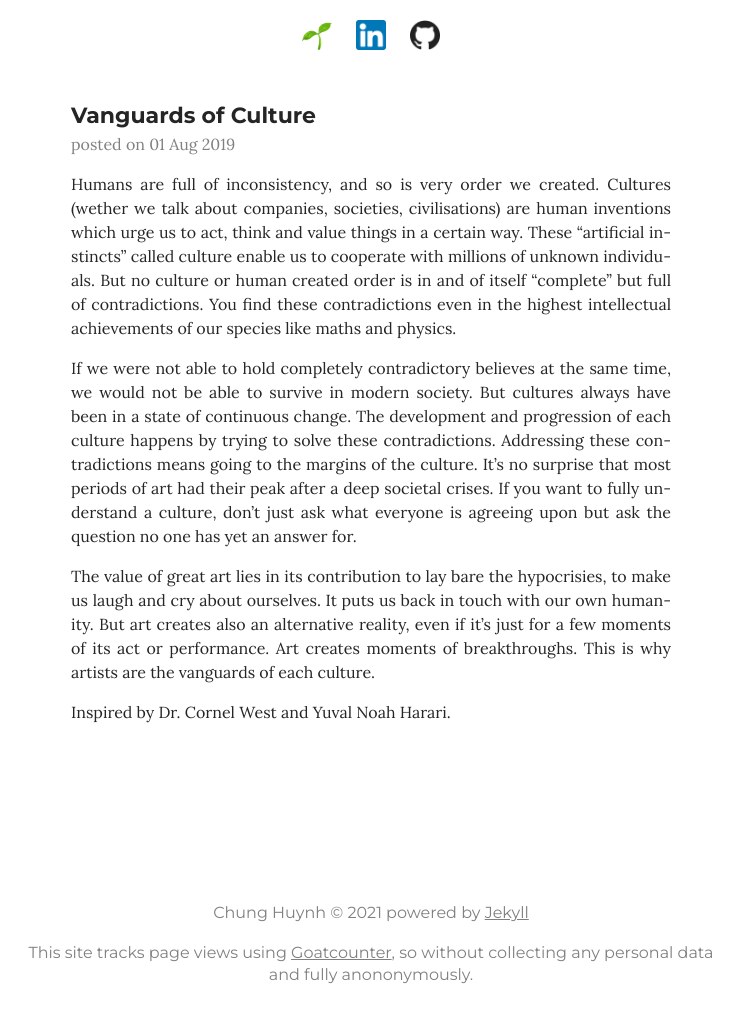
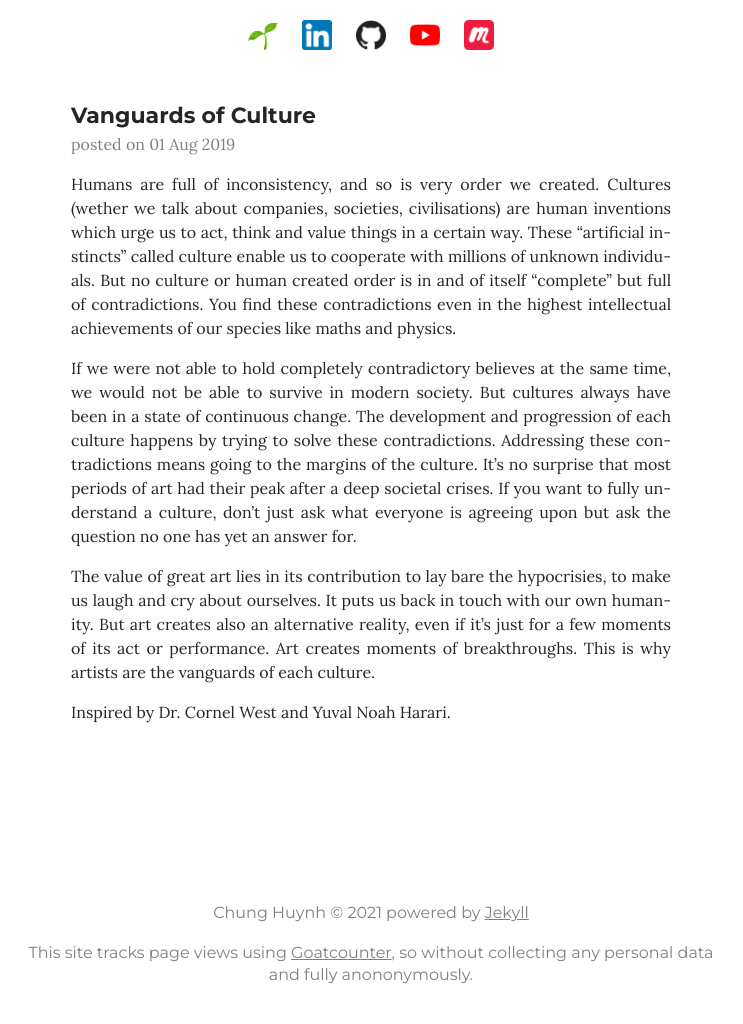
Before and after one commit to Chungwin/chungwin.github.io, a Jekyll site: the page built from _posts/2019-08-01-art.md, in a window 1280 px wide. Shown: the whole page, without its empty margins (269-1012 px from the left). Built offline with Jekyll 4.4.1, drawn with Linux system fonts in a browser that asks for light colours.

Commit message:
Add links to header module.

```diff
--- a/_includes/header.html
+++ b/_includes/header.html
@@ -3,5 +3,7 @@
         <a href="/"><img src="/assets/images/seedling.png"></a>
         <a href="https://linkedin.com/in/chunghuynh" target="_blank"><img src="/assets/images/linkedin.png"></a>
         <a href="https://github.com/chungwin" target="_blank"><img src="/assets/images/github.png"></a>
+        <a href="https://www.youtube.com/channel/UC9kNgl3AWwpjJ8F4RpgQmbw" target="_blank"><img src="/assets/images/youtube.png"></a>
+        <a href="https://www.meetup.com/de-DE/BI-Meetup-Hamburg/" target="_blank"><img src="/assets/images/meetup_icon.png"></a>
     </div>
 </header>
--- a/assets/css/style.css
+++ b/assets/css/style.css
@@ -206,7 +206,6 @@ header img{
 }
 
 .post img {
-    display: block;
     width: 100%;
 }
 
```
Also changed, not shown: 6 other files.
